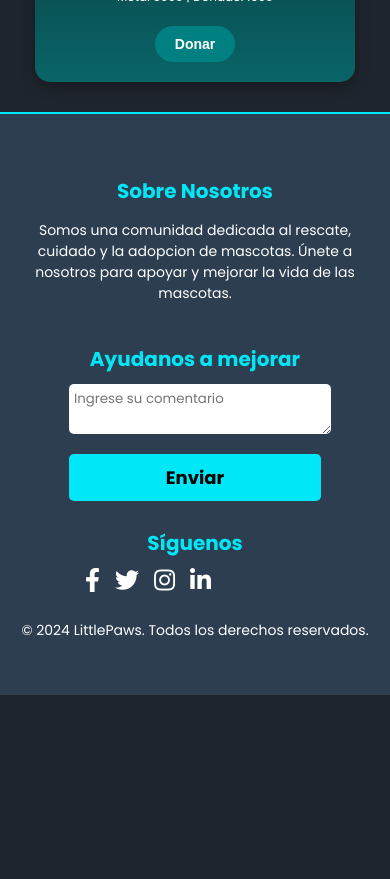
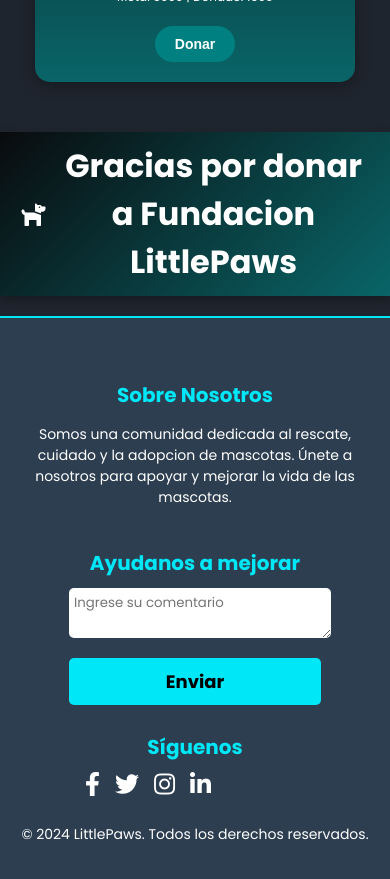
Before and after one commit to Ameth-Toledo/Proyecto-LittlePaws, an Angular app: page /donaciones in a window 390 px wide. Shown: the part 1480-2359 px from the top of the page. Before the commit the page ends 2175 px from the top, so only its background shows below. Built offline with nearby package versions, Linux system fonts and the light colour scheme.

Commit message:
responsive perfil

```diff
--- a/src/app/components/veterinaria-head/veterinaria-head.component.html
+++ b/src/app/components/veterinaria-head/veterinaria-head.component.html
@@ -21,6 +21,9 @@
             <a href="#" target="_blank" class="social-link">Twitter</a>
         </div>
 
-        <button class="btn-solicitar-cita">Solicitar Cita</button>
+        <button class="btn-solicitar-cita">
+            Donar
+            <i class="fas fa-donate"></i>
+        </button>
     </div>
 </div>
--- a/src/app/components/veterinaria-head/veterinaria-head.component.scss
+++ b/src/app/components/veterinaria-head/veterinaria-head.component.scss
@@ -29,7 +29,9 @@
     font-family: 'Poppins', sans-serif;
     color: white;
     font-size: 36px;
+    margin-top: -10px; /* Reduce el espacio superior */
 }
+
 
 .contacto-veterinaria-parrafo {
     font-family: 'Poppins', sans-serif;
@@ -72,6 +74,8 @@
     margin-top: 20px;
     border-radius: 5px;
     transition: background-color 0.3s ease;
+    color: black;
+    font-weight: bold;
 }
 
 .btn-solicitar-cita:hover {
@@ -83,7 +87,7 @@
         flex-direction: column;
         align-items: center;
         text-align: center;
-        margin-top: 20px;
+        margin-top: 30px;
     }
 
     .perfil-imagen {
@@ -95,6 +99,7 @@
     }
 
     .name-veterinaria {
+        margin-top: -40px;
         font-size: 30px;
         margin-bottom: 2px;
     }
--- a/src/app/modules/donaciones/donaciones.component.html
+++ b/src/app/modules/donaciones/donaciones.component.html
@@ -22,4 +22,10 @@
         metaDonacion="5000"
         cantidadDonada="1500"/>
 </div>
+
+<h1 class="ubication-veterinaria-principal">
+    <i class="fas fa-dog"></i> Gracias por donar a Fundacion LittlePaws
+</h1>
+
+
 <app-footer/>
--- a/src/app/modules/donaciones/donaciones.component.scss
+++ b/src/app/modules/donaciones/donaciones.component.scss
@@ -12,3 +12,24 @@
     box-sizing: border-box;
     margin: 10px;
 }
+
+.ubication-veterinaria-principal {
+    font-family: 'Poppins', sans-serif;
+    font-size: 2rem;
+    font-weight: 700;
+    color: white;
+    text-align: center;
+    margin: 20px auto;
+    padding: 10px 20px;
+    background: linear-gradient(135deg, rgba(0, 0, 0, 0.7) 0%, rgba(0, 128, 128, 0.7) 100%);
+    box-shadow: 0 4px 10px rgba(0, 0, 0, 0.3);
+    display: flex;
+    justify-content: center;
+    align-items: center;
+}
+
+.ubication-veterinaria-principal i {
+    margin-right: 10px;
+    color: white;
+    font-size: 1.5rem;
+}
--- a/src/app/modules/home/home.component.ts
+++ b/src/app/modules/home/home.component.ts
@@ -34,7 +34,7 @@ export class HomeComponent {
   }
 
   startProgressBar() {
-    const totalDuration = 30;
+    const totalDuration = 10;
     const intervalDuration = 100;
     let elapsedTime = 0;
 
```
